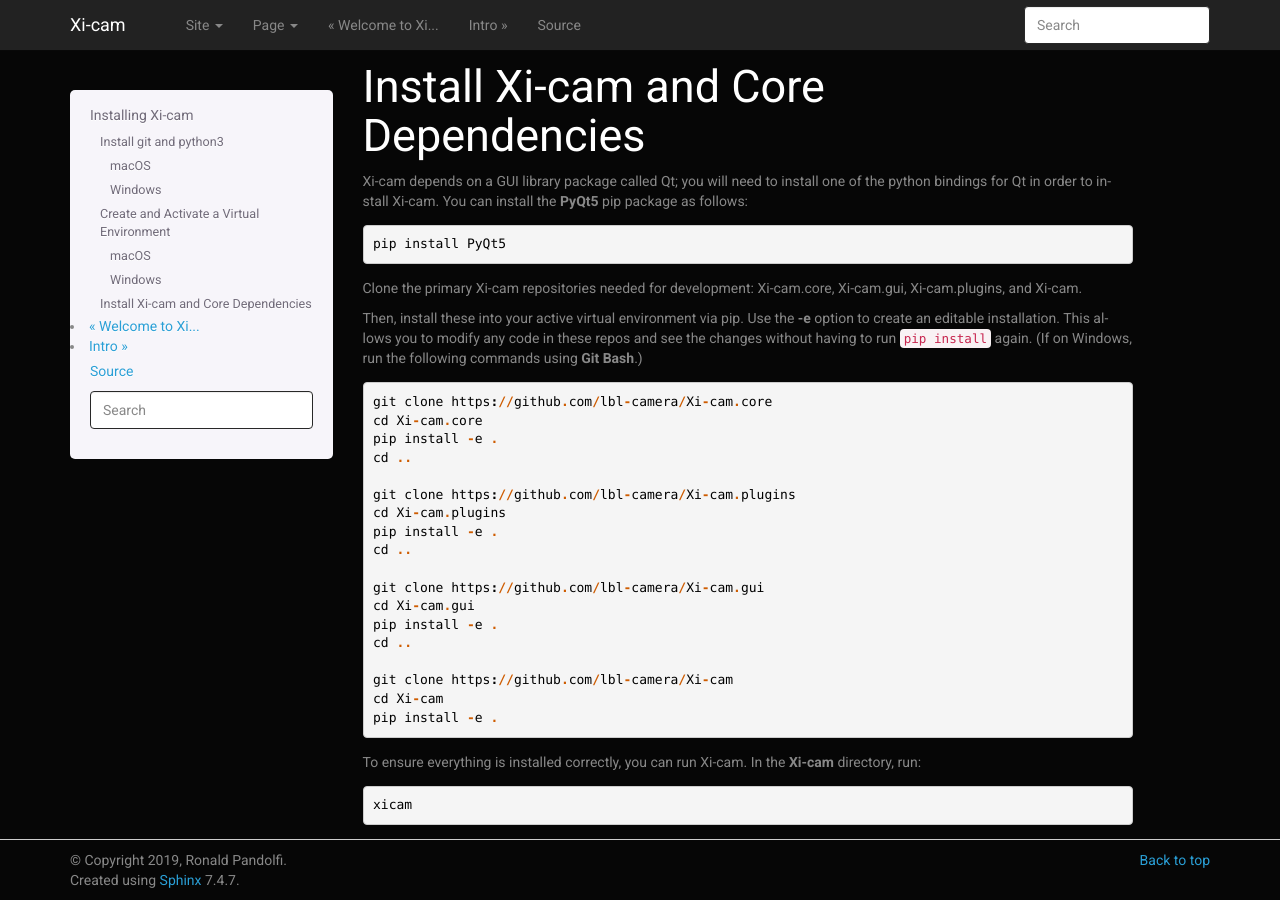
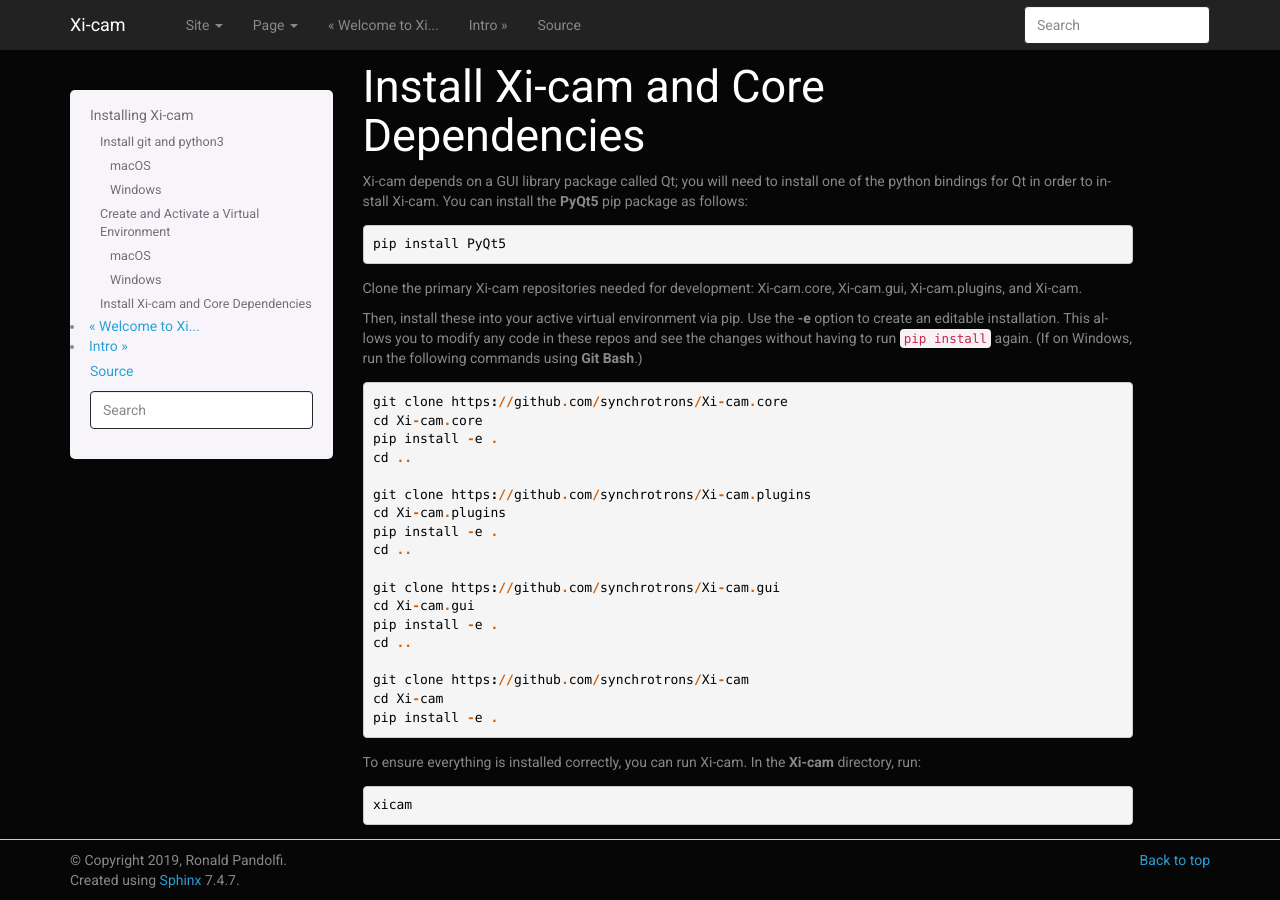
Before and after one commit to Xi-CAM/Xi-cam, a Sphinx documentation site: the page built from docs/source/install.md, in a window 1280 px wide and 900 px high, scrolled down 1212 px. Built offline with Sphinx 7.4.7, drawn with Linux system fonts in a browser that asks for light colours; some of the changed lines change nothing that is shown.

Commit message:
update install.md for sychrotrons org

````diff
--- a/docs/source/install.md
+++ b/docs/source/install.md
@@ -89,22 +89,22 @@
 **Git Bash**.)
 
 ```
-git clone https://github.com/lbl-camera/Xi-cam.core
+git clone https://github.com/synchrotrons/Xi-cam.core
 cd Xi-cam.core
 pip install -e .
 cd ..
 
-git clone https://github.com/lbl-camera/Xi-cam.plugins
+git clone https://github.com/synchrotrons/Xi-cam.plugins
 cd Xi-cam.plugins
 pip install -e .
 cd ..
 
-git clone https://github.com/lbl-camera/Xi-cam.gui
+git clone https://github.com/synchrotrons/Xi-cam.gui
 cd Xi-cam.gui
 pip install -e .
 cd ..
 
-git clone https://github.com/lbl-camera/Xi-cam
+git clone https://github.com/synchrotrons/Xi-cam
 cd Xi-cam
 pip install -e .
 ```
````
